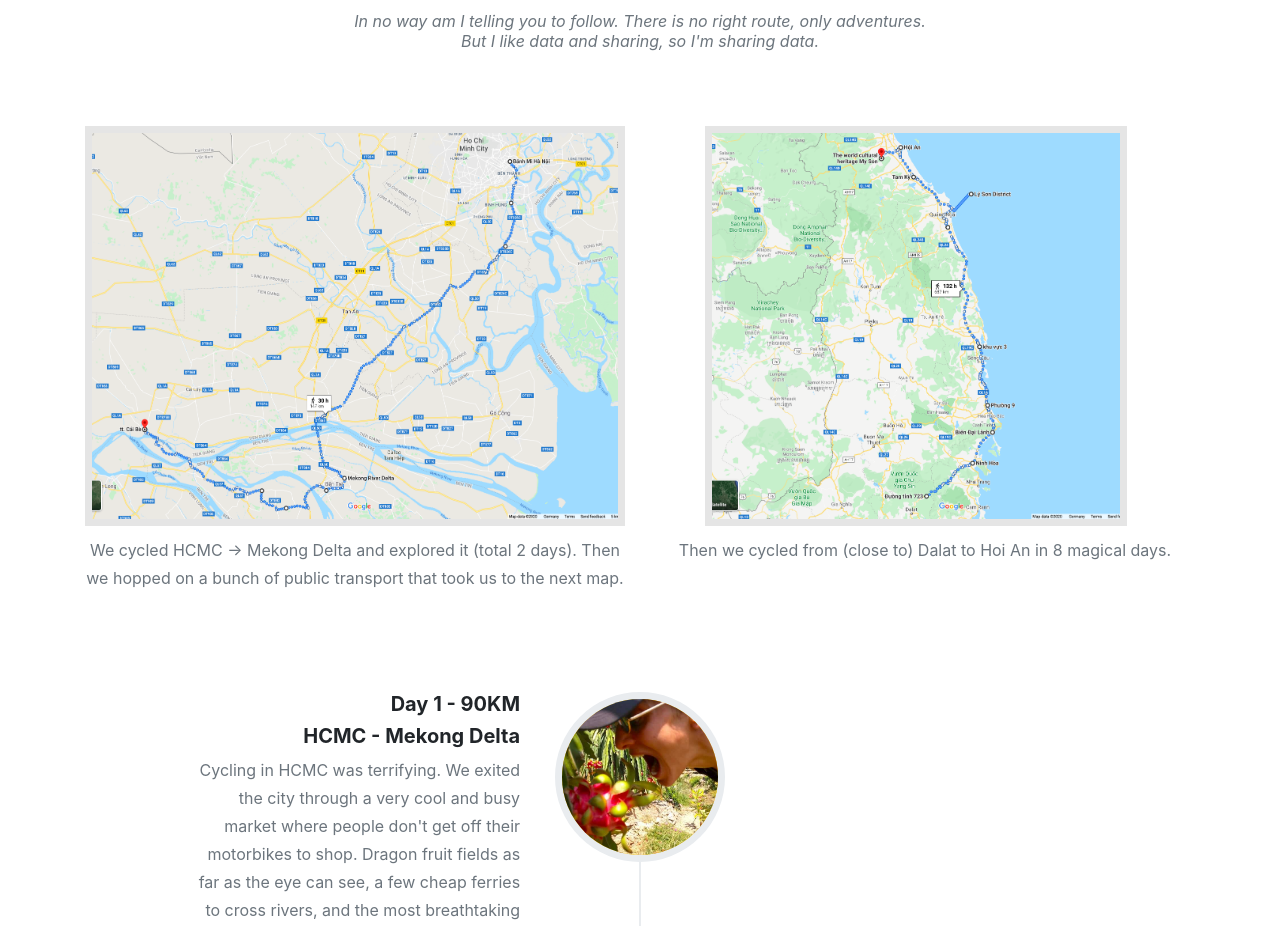
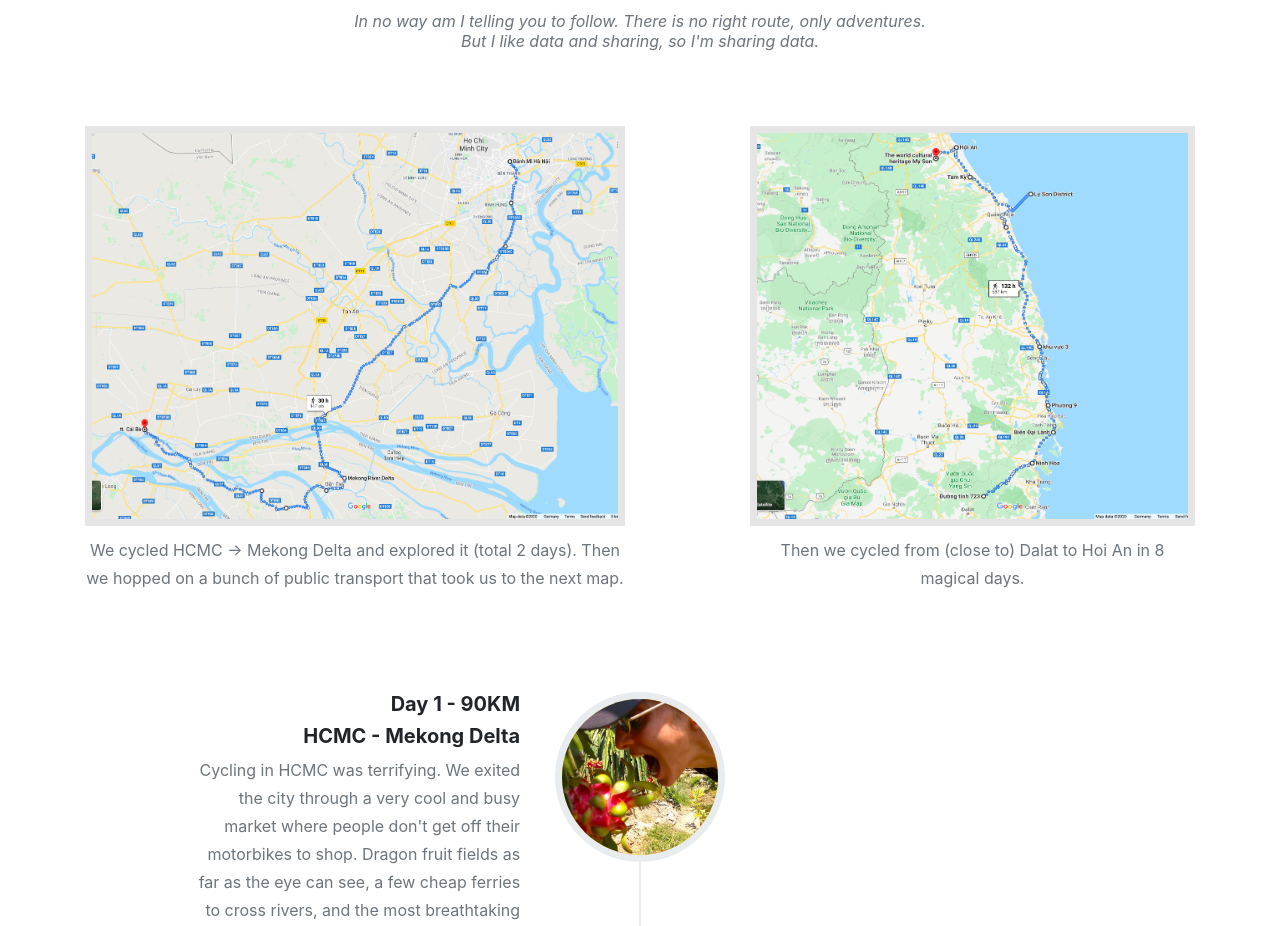
Before and after one commit to bellonet/cycling-vietnam, a website: page index.html in a window 1280 px wide. Shown: the part 6987-7913 px from the top of the page. Drawn offline with Linux system fonts and the light colour scheme; a web font is replaced by a local one.

Commit message:
mobile looks

```diff
--- a/index.html
+++ b/index.html
@@ -364,10 +364,12 @@
             <div class="text-center"><p class="large text-muted">We cycled HCMC &rarr; Mekong Delta and explored it (total 2 days). Then we hopped on a bunch of public transport that took us to the next map.</p></div>
           </div>
         </div>
-        <div class="col-md-6">
+        <div class="col-md-1">
+        </div>
+        <div class="col-md-5">
           <div class="route-maps">
             <a class="portfolio-link" data-toggle="modal" href="#mapModal2">
-              <img style="margin-left:50px;" loading="lazy" src="img/map2.png" alt="map dalat to hoi an">
+              <img style="max-width:100%;width:100%;" loading="lazy" src="img/map2.png" alt="map dalat to hoi an">
             </a>
             <div class="text-center"><p class="large text-muted">Then we cycled from (close to) Dalat to Hoi An in 8 magical days.</p></div>
           </div>
```
